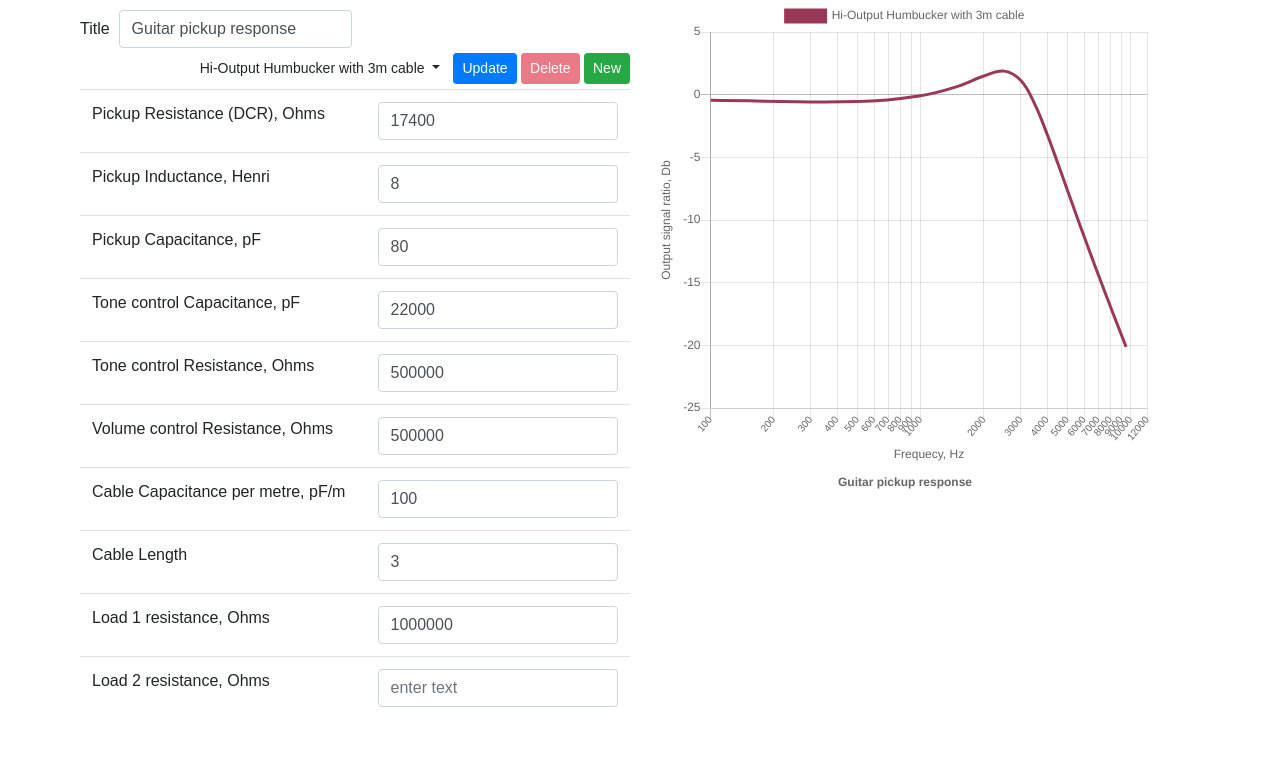
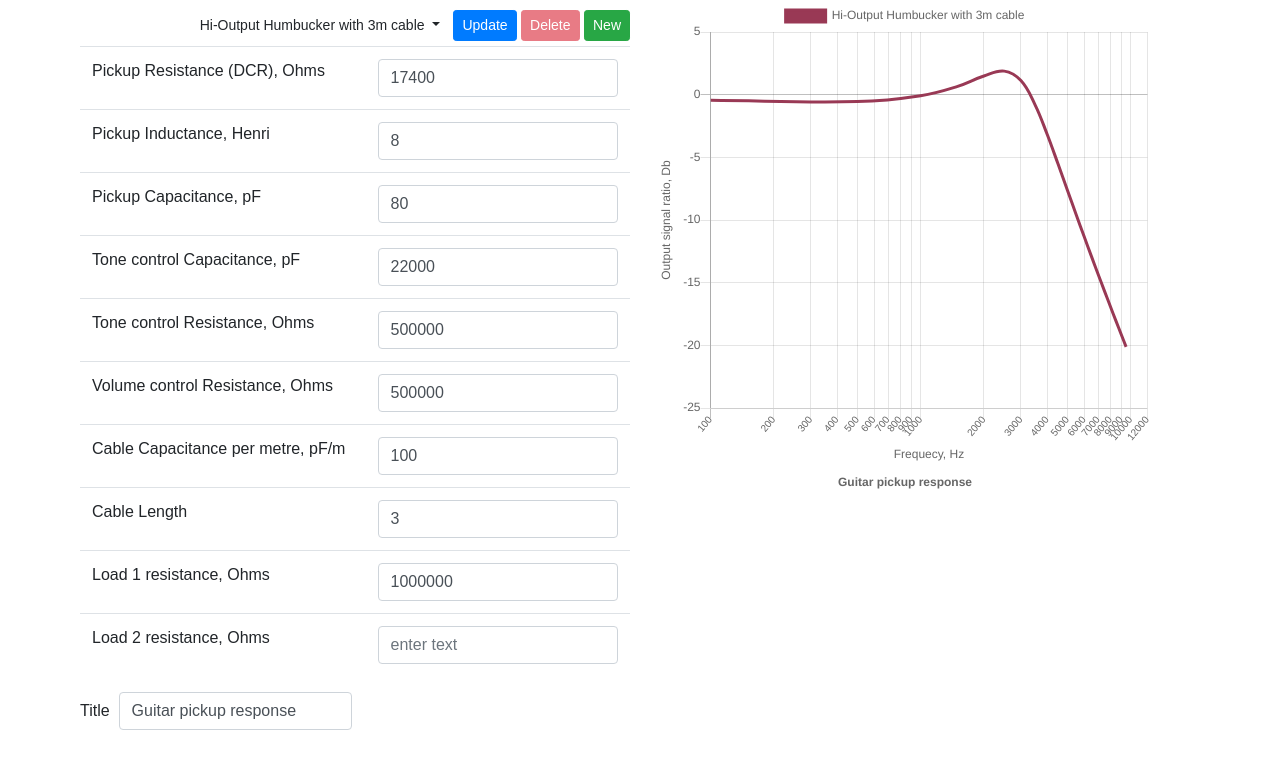
Before and after one commit to dmitry-guryanov/pickup-calculator, a React (Create React App) app: page / in a window 1280 px wide. Shown: the top 768 px of the page. Built offline with nearby package versions, Linux system fonts and the light colour scheme.

Commit message:
fix formatting

```diff
--- a/src/App.js
+++ b/src/App.js
@@ -1,6 +1,6 @@
 import React, { Component } from 'react';
 import './App.css';
-import { ButtonGroup, DropdownButton, MenuItem, Modal, Table, Form, Grid, Row, Col, Button, FormGroup, FormControl, ControlLabel } from 'react-bootstrap';
+import { DropdownButton, MenuItem, Modal, Table, Form, Grid, Row, Col, Button, FormControl, ControlLabel } from 'react-bootstrap';
 import { Line } from "react-chartjs-2";
 
 class App extends Component {
@@ -221,7 +221,7 @@ class App extends Component {
 					<FormControl type="text" value={this.state.newSetup} bsSize="small" placeholder="enter text" onChange={this.handleChangeNew}></FormControl>&nbsp;
 				</Modal.Body>
 				<Modal.Footer>
-					<Button onClick={this.addSetup}>Add</Button>
+					<Button disabled={this.state.newSetup === ""} onClick={this.addSetup}>Add</Button>
 				</Modal.Footer>
 			</Modal>
 			<Grid>
@@ -229,13 +229,6 @@ class App extends Component {
 					<Col sm={6} style={{padding: "10px"}}>
 
 			<div>
-			<div style={{"margin-bottom": "5px"}}>
-			<Form inline>
-				Title &nbsp;
-					<FormControl bsSize="small" type="text" value={this.state.title} placeholder="enter text" onChange={this.handleChangeTitle}></FormControl>&nbsp;
-
-			</Form>
-			</div>
 			<Form>
 				<div style={{"text-align": "right", "margin-bottom": "5px"}}>
 				<DropdownButton bsSize="small" title={this.state.current}>
@@ -294,6 +287,11 @@ class App extends Component {
 				</tbody></Table>
 			</Form>
 			</div>
+			<Form inline>
+				Title &nbsp;
+					<FormControl bsSize="small" type="text" value={this.state.title} placeholder="enter text" onChange={this.handleChangeTitle}></FormControl>&nbsp;
+
+			</Form>
 					</Col>
 					<Col sm={6}>
 		<Line data={data} options={options} width={500} height={500}/>
```
